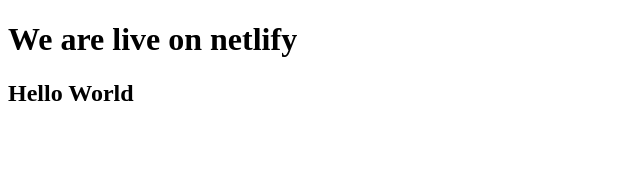
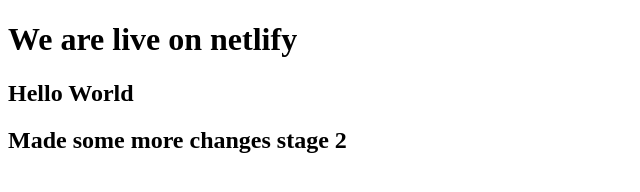
Before and after one commit to rayanmishra/my-second-netlify, a plain HTML site: page index.html in a window 1280 px wide. Shown: the whole page, without its empty margins (0-640 px from the left). Drawn offline with Linux system fonts and the light colour scheme.

Commit message:
updated site 2

```diff
--- a/index.html
+++ b/index.html
@@ -9,5 +9,6 @@
   <body>
     <h1>We are live on netlify</h1>
     <h2>Hello World</h2>
+    <h2>Made some more changes stage 2</h2>
   </body>
 </html>
```
